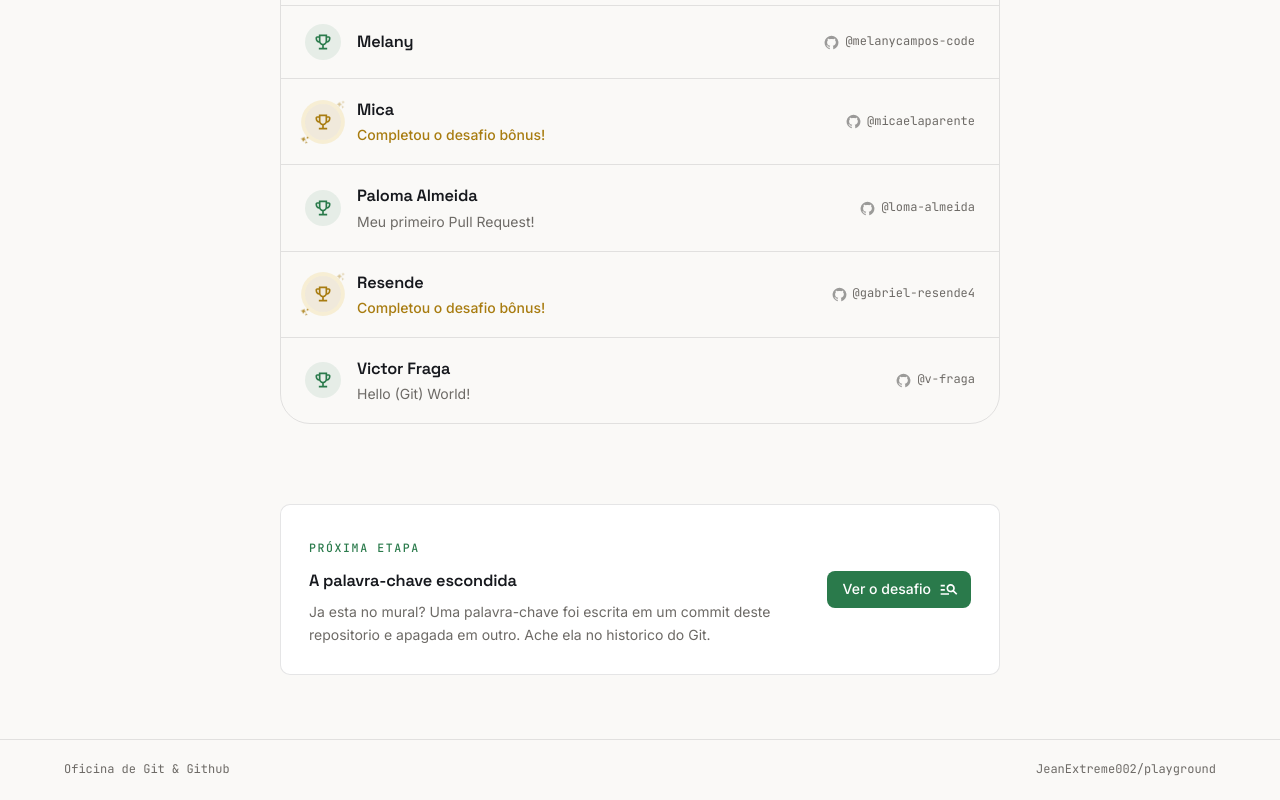
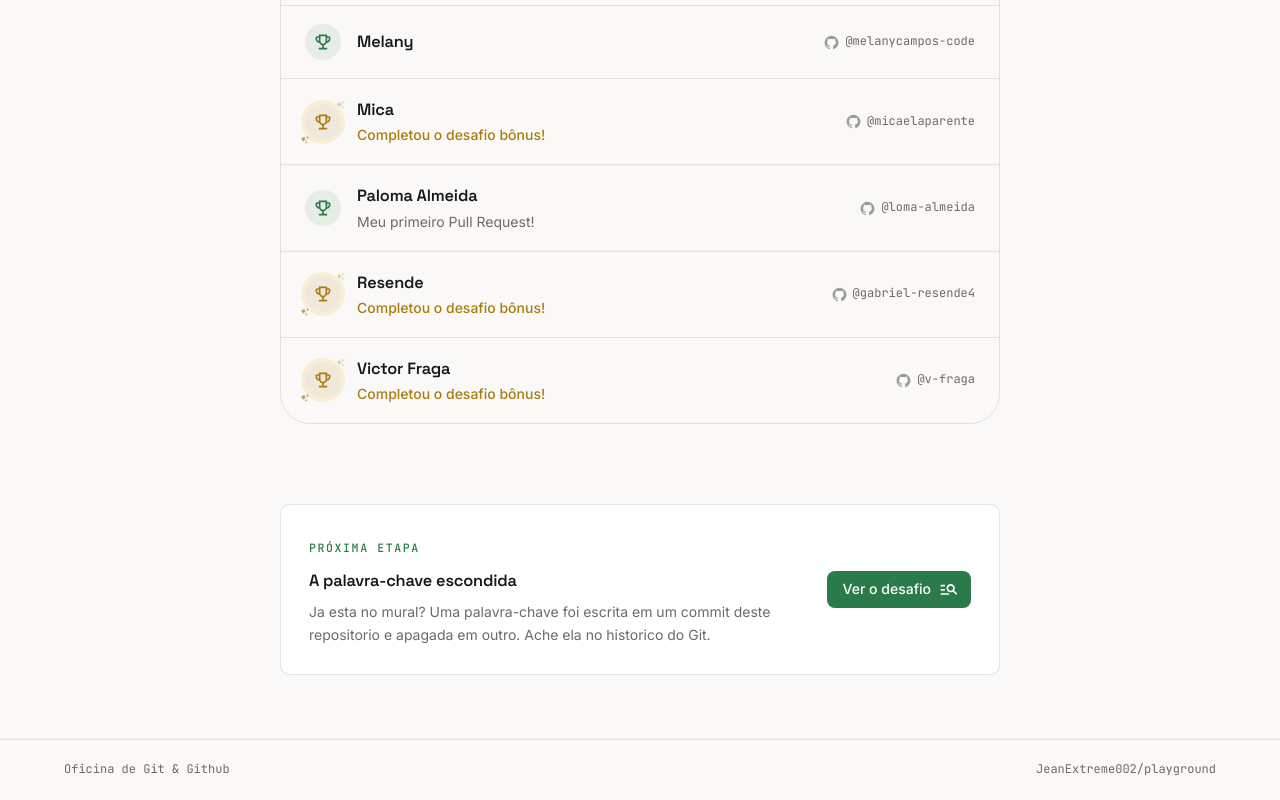
Before and after one commit to JeanExtreme002/playground, a React (Vite) app: page / in a window 1280 px wide. Shown: the part 1864-2664 px from the top of the page. Built offline with nearby package versions, Linux system fonts and the light colour scheme.

Commit message:
feat: troca recado pela palavra-chave do desafio

```diff
--- a/src/participants/v-fraga.js
+++ b/src/participants/v-fraga.js
@@ -11,5 +11,5 @@
 export const participant = {
   name: 'Victor Fraga',
   github: 'v-fraga',
-  message: 'Hello (Git) World!',
+  message: 'Eureka',
 }
```
